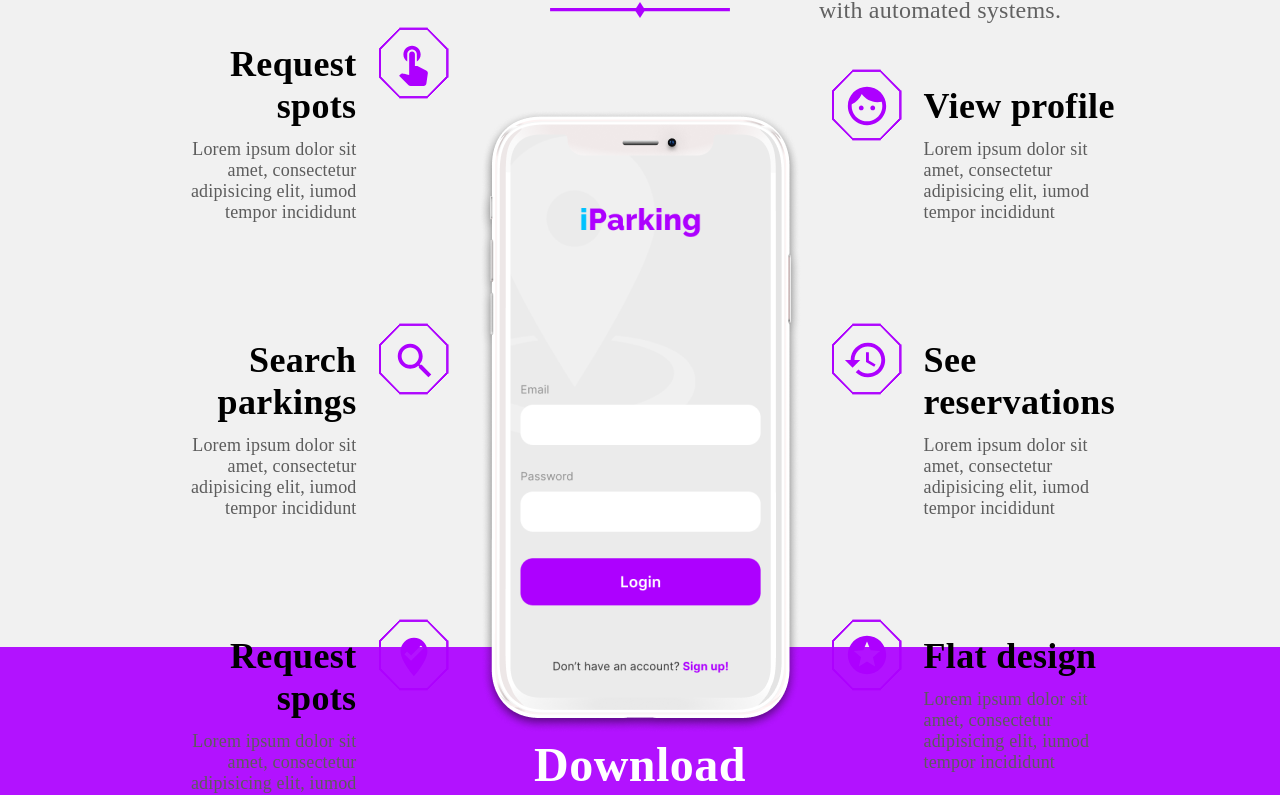
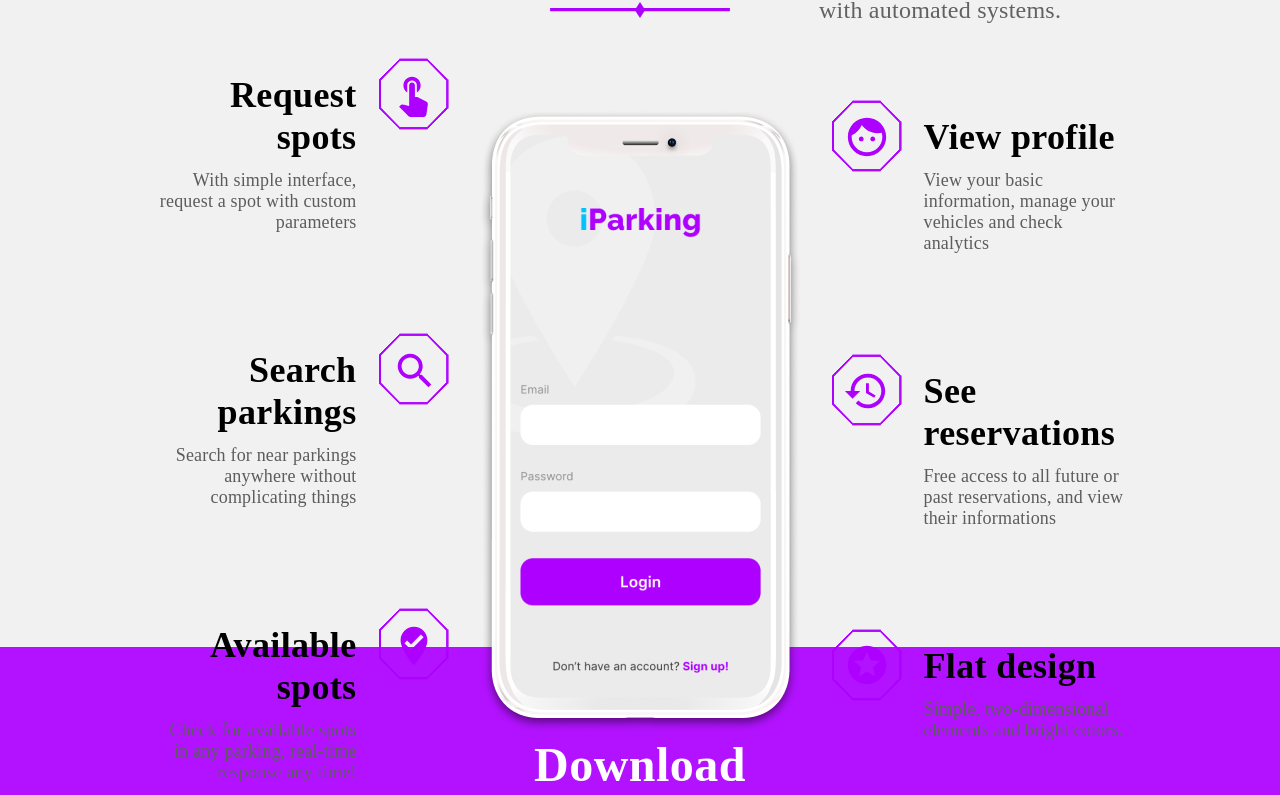
Before and after one commit to juniorboos/iParking-Management, a React (Create React App) app: page / in a window 1280 px wide. Shown: the part 2173-2968 px from the top of the page. Built offline with nearby package versions, Linux system fonts and the light colour scheme; no server answers.

Commit message:
(feat) added features description

```diff
--- a/src/pages/Home/index.js
+++ b/src/pages/Home/index.js
@@ -164,8 +164,7 @@ export default function Home() {
               <div className="leftFeatureText">
                 <h3 className="featureTitle">Request spots</h3>
                 <h4 className="featureDescription">
-                  Lorem ipsum dolor sit amet, consectetur adipisicing elit,
-                  iumod tempor incididunt
+                  With simple interface, request a spot with custom parameters
                 </h4>
               </div>
               <img
@@ -178,8 +177,7 @@ export default function Home() {
               <div className="leftFeatureText">
                 <h3 className="featureTitle">Search parkings</h3>
                 <h4 className="featureDescription">
-                  Lorem ipsum dolor sit amet, consectetur adipisicing elit,
-                  iumod tempor incididunt
+                  Search for near parkings anywhere without complicating things
                 </h4>
               </div>
               <img
@@ -190,10 +188,10 @@ export default function Home() {
             </div>
             <div className="leftFeature">
               <div className="leftFeatureText">
-                <h3 className="featureTitle">Request spots</h3>
+                <h3 className="featureTitle">Available spots</h3>
                 <h4 className="featureDescription">
-                  Lorem ipsum dolor sit amet, consectetur adipisicing elit,
-                  iumod tempor incididunt
+                  Check for available spots in any parking, real-time response
+                  any time!
                 </h4>
               </div>
               <img
@@ -218,8 +216,8 @@ export default function Home() {
               <div className="rightFeatureText">
                 <h3 className="featureTitle">View profile</h3>
                 <h4 className="featureDescription">
-                  Lorem ipsum dolor sit amet, consectetur adipisicing elit,
-                  iumod tempor incididunt
+                  View your basic information, manage your vehicles and check
+                  analytics
                 </h4>
               </div>
             </div>
@@ -232,8 +230,8 @@ export default function Home() {
               <div className="rightFeatureText">
                 <h3 className="featureTitle">See reservations</h3>
                 <h4 className="featureDescription">
-                  Lorem ipsum dolor sit amet, consectetur adipisicing elit,
-                  iumod tempor incididunt
+                  Free access to all future or past reservations, and view their
+                  informations
                 </h4>
               </div>
             </div>
@@ -246,8 +244,7 @@ export default function Home() {
               <div className="rightFeatureText">
                 <h3 className="featureTitle">Flat design</h3>
                 <h4 className="featureDescription">
-                  Lorem ipsum dolor sit amet, consectetur adipisicing elit,
-                  iumod tempor incididunt
+                  Simple, two-dimensional elements and bright colors.
                 </h4>
               </div>
             </div>
```
